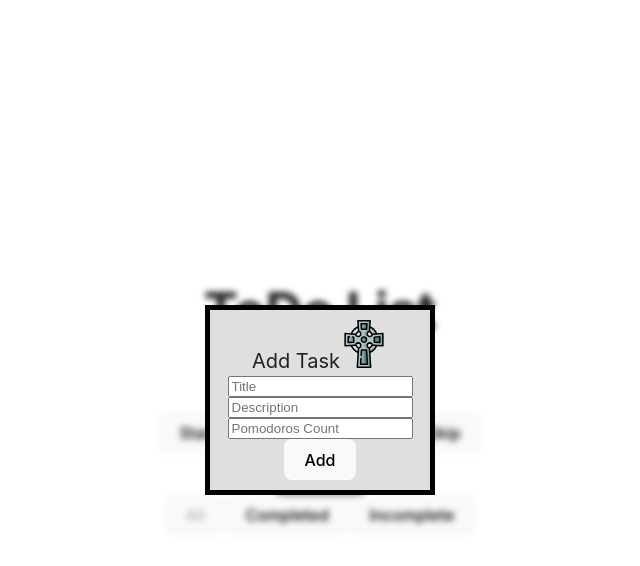
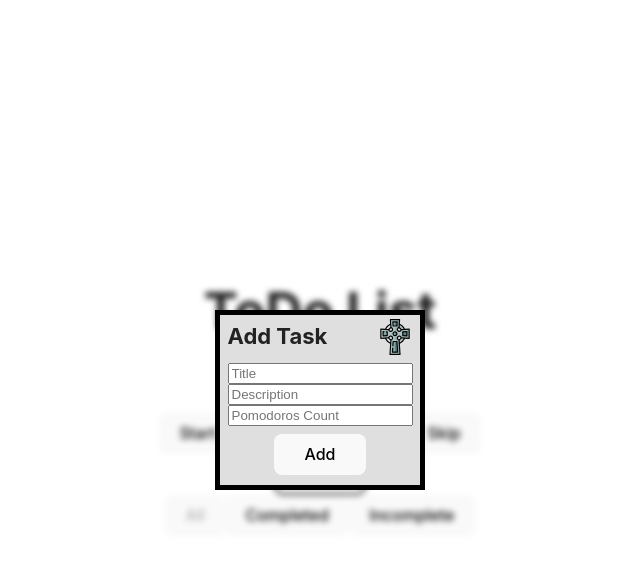
Before and after one commit to Fugasss/front-todo-pomadoro, a React (Vite) app in the folder frontend/: page / in a window 1280 px wide. Both pictures are taken after a click on the button "Create". Shown: the top 566 px of the page, without its empty margins (320-960 px from the left). Built offline with nearby package versions, Linux system fonts and the light colour scheme.

Commit message:
Modal upd

```diff
--- a/frontend/src/components/Cross.tsx
+++ b/frontend/src/components/Cross.tsx
@@ -8,6 +8,6 @@ type CrossProps = {
 
 export default function Cross({onClick, width, height}: CrossProps) {
     return (
-         <img className='cross' src="./cross.svg" alt="Cross" onClick={()=>onClick && onClick()} width={width||48} height={height||48} />
+         <img className='cross' src="./images/cross.svg" alt="Cross" onClick={()=>onClick && onClick()} width={width||32} height={height||32} />
     );
 }
--- /dev/null
+++ b/frontend/src/components/modal/Modal.scss
@@ -0,0 +1,46 @@
+@use '../../../public/stylesheets/base';
+
+div.modal{
+    position: absolute;
+    display: flex;
+    flex-flow: column nowrap;
+    justify-content: center;
+    align-items: center;
+    backdrop-filter: blur(3px);
+    top:0;
+    bottom: 0;
+    left: 0;
+    right: 0;
+
+    .modal-content{
+        background-color: base.$background-secondary;
+        border: black 5px solid;
+        display: flex;
+        flex-flow: column nowrap;
+        margin: auto;
+        width: fit-content;
+        height: fit-content;
+        padding: .25rem .45rem .15rem .45rem;
+
+        .modal-header{
+            display: flex;
+            flex-flow: row nowrap;
+            justify-content: space-between;
+            align-items: center;
+            padding: 0;
+
+            h2{
+                font-size: 22px;
+                margin: 0;
+                padding: 0;
+            }
+        }
+
+        .modal-body{
+            display: flex;
+            flex-flow: column nowrap;
+            justify-content: center;
+            align-items: center;
+        }
+    }
+}
--- /dev/null
+++ b/frontend/src/components/modal/Modal.tsx
@@ -0,0 +1,48 @@
+import React from 'react';
+import Cross from '../Cross';
+import './Modal.scss';
+
+type ModalProps = {
+    title: string,
+    onClose: Function,
+    children: React.ReactNode
+};
+
+export default class Modal extends React.Component<ModalProps> {
+    constructor(props: ModalProps){
+        super(props);
+    }
+
+    render(): React.ReactNode{
+        return (
+            <div className="modal">
+                <div className="modal-content">
+                    <div className="modal-header">
+                        <h2>{this.props.title}</h2>
+                        <Cross width={36} height={36} onClick={()=>this.props.onClose()}/>
+                    </div>
+                    <div className="modal-body">
+                        {this.props.children}
+                    </div>
+                </div>
+            </div>);
+    }
+}
+
+// export default function Modal({title, onClose, children}: ModalProps) {
+
+//     return (
+//         <div className="modal">
+//             <div className="modal-content">
+//                 <div className="modal-header">
+//                     <h2>{title}</h2>
+//                     <Cross width={36} height={36} onClick={()=>onClose()}/>
+//                 </div>
+//                 <div className="modal-body">
+//                     {children}
+//                 </div>
+//             </div>
+//         </div>
+//     );
+
+// }
--- a/frontend/src/components/tasks/TaskAdd.scss
+++ b/frontend/src/components/tasks/TaskAdd.scss
@@ -3,34 +3,16 @@
 div.task-add-form{
     display: flex;
     flex-flow: column nowrap;
-    background-color: base.$background-secondary;
-    padding: 0 1rem;
+    justify-content: start;
+    align-items: center;
+    padding: 0.5rem 0;
 
     p{
-        font-size: 20px;
+        font-size: 22px;
+    }
+
+    button.add-btn{
+        width: 50%;
+        margin-top: 0.5rem;
     }
 }
-
-div.modal{
-    position: absolute;
-    display: flex;
-    flex-flow: column nowrap;
-    justify-content: center;
-    align-items: center;
-    backdrop-filter: blur(3px);
-    top:0;
-    bottom: 0;
-    left: 0;
-    right: 0;
-}
-
-div.modal > .task-add-form{
-    background-color: base.$background-secondary;
-    border: black 5px solid;
-    display: flex;
-    flex-flow: column nowrap;
-    margin: auto;
-    padding: 10px;
-    max-width: 200px;
-    max-height: fit-content;
-}
--- a/frontend/src/components/tasks/TaskAdd.tsx
+++ b/frontend/src/components/tasks/TaskAdd.tsx
@@ -2,7 +2,7 @@ import { useContext, useState } from "react";
 import { TasksDispatchContext } from "./TasksContext";
 import { TaskActionType } from "./TasksReducer";
 import './TaskAdd.scss';
-import Cross from "../Cross";
+import Modal from "../modal/Modal";
 
 type TaskAddForm = {
     title: string,
@@ -39,20 +39,15 @@ export function TaskAdd() {
         return (
             <>
             <button onClick={()=>{setShowForm(false);}}>Create</button>
-            <div className="modal">
-                <div className="task-add-form modal">
-                    <div>
-                        <p style={{display: "inline"}}>Add Task</p>
-                        <Cross width={48} height={48} onClick={()=>setShowForm(false)}/>
-                    </div>
-
+            <Modal title="Add Task" onClose={()=>setShowForm(false)}>
+                <div className="task-add-form">
                     <input type="text" placeholder="Title" onChange={changeTitle}/>
                     <input type="text" placeholder="Description" onChange={changeDescription}/>
                     <input type="number" min={1} placeholder="Pomodoros Count" onChange={changeCount}/>
 
-                    <button onClick={()=>{addTask(); setShowForm(false);}}>Add</button>
+                    <button className="add-btn" onClick={()=>{addTask(); setShowForm(false);}}>Add</button>
                 </div>
-            </div>
+            </Modal>
             </>
         );
     }
```
Also changed, not shown: frontend/public/images/cross.svg (renamed from frontend/public/cross.svg), frontend/public/images/cross2.svg (renamed from frontend/src/assets/cross-svgrepo-com.svg).
